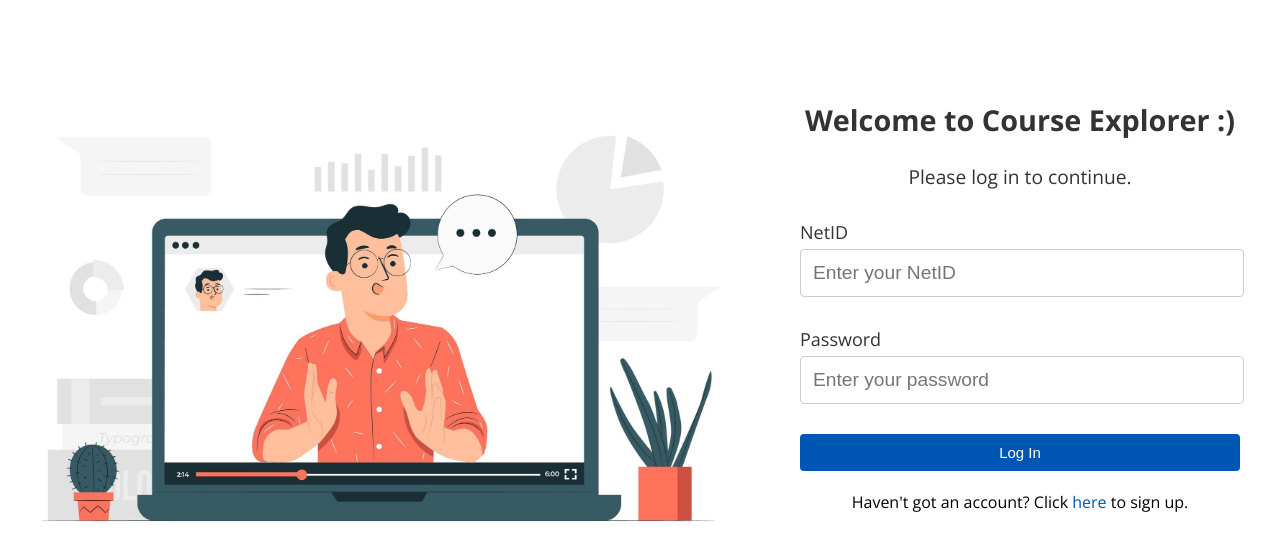
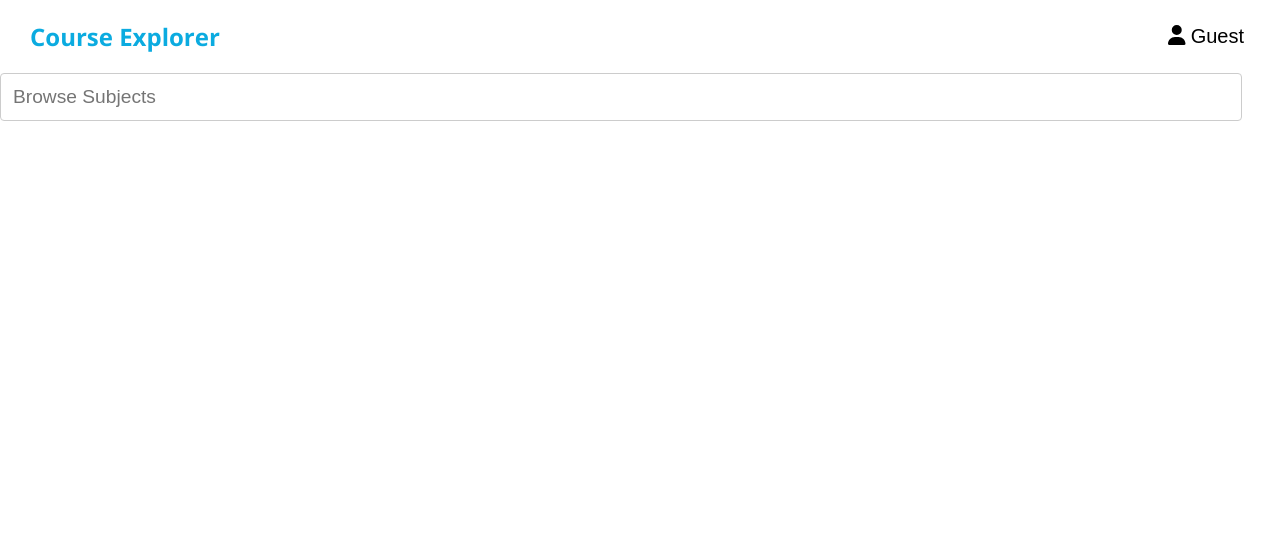
Before and after one commit to shuocheng233/Course-Explorer, a React (Create React App) app in the folder frontend/: page /home in a window 1280 px wide. Before the commit this address led to /login. Shown: the top 560 px of the page. Built offline with nearby package versions, Linux system fonts and the light colour scheme.

Commit message:
add header, basic homepage and section info page

```diff
--- a/frontend/package.json
+++ b/frontend/package.json
@@ -3,6 +3,9 @@
   "version": "0.1.0",
   "private": true,
   "dependencies": {
+    "@fortawesome/fontawesome-svg-core": "^6.5.2",
+    "@fortawesome/free-solid-svg-icons": "^6.5.2",
+    "@fortawesome/react-fontawesome": "^0.2.0",
     "@testing-library/jest-dom": "^5.17.0",
     "@testing-library/react": "^13.4.0",
     "@testing-library/user-event": "^13.5.0",
--- a/frontend/src/App.js
+++ b/frontend/src/App.js
@@ -1,5 +1,7 @@
-import { Routes, Route, BrowserRouter, Navigate } from 'react-router-dom'
+import { Routes, Route, BrowserRouter, Navigate, Outlet } from 'react-router-dom'
 import AuthPage from './components/auth/AuthPage';
+import Header from './components/commmon/Header'
+import HomePage from './components/home/HomePage'
 import './App.css'
 
 function App() {
@@ -8,10 +10,21 @@ function App() {
       <Routes>
         <Route path="/login" element={<AuthPage showLogin={true} />} />
         <Route path="/signup" element={<AuthPage showLogin={false} />} />
-        <Route path="*" element={<Navigate replace to="/login" />} />
+        <Route path="/" element={<Layout />}>
+          <Route path="/home" element={<HomePage />} />
+        </Route>
       </Routes>
     </BrowserRouter>
   );
 }
 
+const Layout = () => {
+  return (
+    <div>
+      <Header />
+      <Outlet />
+    </div>
+  )
+}
+
 export default App;
--- a/frontend/src/components/auth/AuthPage.css
+++ b/frontend/src/components/auth/AuthPage.css
@@ -18,7 +18,6 @@
     display: flex;
     width: 50% !important;
     flex: 40%;
-    align-items: center;
     justify-content: center;
     height: 100%;
 }
@@ -45,10 +44,16 @@ img {
     margin-top: 5px;
 }
 
-form {
+.login-form {
     padding: 20px;
     width: 100%;
-    height: 80%;
+    height: 70%;
+}
+
+.signup-form {
+    padding: 20px;
+    width: 100%;
+    height: 90%;
 }
 
 .form-group {
--- a/frontend/src/components/auth/AuthPage.js
+++ b/frontend/src/components/auth/AuthPage.js
@@ -3,7 +3,7 @@ import Login from './Login'
 import SignUp from './SignUp'
 import './AuthPage.css'
 
-const LoginPage = ({ showLogin }) => {
+const AuthPage = ({ showLogin }) => {
     return (
         <div className="container">
             <div className="left-box">
@@ -17,4 +17,4 @@ const LoginPage = ({ showLogin }) => {
     )
 }
 
-export default LoginPage
+export default AuthPage
--- a/frontend/src/components/auth/Login.js
+++ b/frontend/src/components/auth/Login.js
@@ -36,6 +36,11 @@ const Login = () => {
             if (res.ok) {
                 setError("")
                 const data = await res.json()
+
+                // store data in localStorage
+                localStorage.setItem('netID', netID)
+                localStorage.setItem('firstName', data.firstName)
+                localStorage.setItem('lastName', data.lastName)
                 navigate('/home') // navigate to home page on successful login
 
             } else {
@@ -53,7 +58,7 @@ const Login = () => {
     }
 
     return (
-        <form onSubmit={handleSubmit}>
+        <form className="login-form" onSubmit={handleSubmit}>
             <div className="welcome-message">
                 <h2>Welcome to Course Explorer :)</h2>
                 <p>Please log in to continue.</p>
--- a/frontend/src/components/auth/SignUp.js
+++ b/frontend/src/components/auth/SignUp.js
@@ -1,6 +1,7 @@
 import React, { useState, useRef } from 'react'
 import API_URLS from '../../config/config'
 import { useNavigate } from 'react-router-dom'
+import './AuthPage.css'
 
 const SignUp = () => {
     const firstNameRef = useRef(null)
@@ -56,8 +57,12 @@ const SignUp = () => {
 
             if (res.ok) {
                 // assume the user has been added to the database successfully
+                // store the user data in localStorage
                 // navigate to the dashboard upon successful registration
                 setError("")
+                localStorage.setItem('netID', netID)
+                localStorage.setItem('firstName', firstName)
+                localStorage.setItem('lastName', lastName)
                 navigate('/home')
             } else {
                 setError(data.message)
@@ -70,7 +75,9 @@ const SignUp = () => {
     }
 
   return (
-    <form onSubmit={handleSubmit}>
+        <form className="signup-form" onSubmit={handleSubmit}>
+            <h1>Welcome to Course Explorer :)</h1>
+            <h2>Sign Up</h2>
             <div className="form-group">
                 <label htmlFor="firstName" className="form-label">First Name</label>
                 <input
@@ -100,6 +107,7 @@ const SignUp = () => {
                     ref={netIDRef}
                     required
                 />
+                <small>NetID can only include lowercase letters and digits.</small>
             </div>
             <div className="form-group">
                 <label htmlFor="password" className="form-label">Password</label>
@@ -110,6 +118,7 @@ const SignUp = () => {
                     ref={passwordRef}
                     required
                 />
+                <small>Password must be 3-100 characters long and can include special characters.</small>
             </div>
             {error && <div className="error">{error}</div>}
             <button type="submit" className="btn" disabled={loading}>
--- /dev/null
+++ b/frontend/src/components/commmon/Header.css
@@ -0,0 +1,51 @@
+.header {
+    background-color: transparent;
+    display: flex;
+    justify-content: space-between;
+    align-items: center;
+}
+
+.title {
+    margin-left: 30px;
+    color:#0BABE0;
+    font-size: 24px;
+}
+
+.user {
+    right: 30px;
+    background-color: transparent;
+    border: none;
+    cursor: pointer;
+    font-size: 20px;
+    position: relative;
+}
+
+.dropdown {
+    position: absolute;
+    right: 0;
+    background-color: white;
+    border: 1px solid #ccc;
+    border-radius: 5px;
+    box-shadow: 0 2px 5px rbga(0,0,0,0.2);
+    width: 200px;
+    height: 100px;
+    top: 150%;
+    z-index: 1000;
+}
+
+.dropdown button {
+    width: 100%;
+    height: 50px;
+    padding: 8px 16px;
+    font-size: 16px;
+    text-align: center;
+    border: none;
+    background-color: transparent;
+    cursor: pointer;
+    color: #333;
+    display: block;
+}
+
+.dropdown button:hover {
+    background-color: #f0f0f0;
+}
--- /dev/null
+++ b/frontend/src/components/commmon/Header.js
@@ -0,0 +1,39 @@
+import React, { useEffect, useState } from 'react';
+import { FontAwesomeIcon } from '@fortawesome/react-fontawesome';
+import { faUser } from '@fortawesome/free-solid-svg-icons';
+import './Header.css';
+
+const Header = () => {
+    const [isDropdownVisible, setIsDropdownVisible] = useState(false);
+    const [username, setUsername] = useState("");
+
+    let content
+    useEffect(() => {
+        const firstName = localStorage.getItem('firstName');
+        const lastName = localStorage.getItem('lastName');
+        if (firstName && lastName) {
+            setUsername(`${firstName} ${lastName}`);
+        }
+    }, []);
+
+    const toggleDropdown = () => {
+        setIsDropdownVisible(prev => !prev);
+    };
+
+    return (
+        <header className='header'>
+            <h2 className='title'>Course Explorer</h2>
+            <button className='user' onClick={toggleDropdown} aria-expanded={isDropdownVisible}>
+                <FontAwesomeIcon icon={faUser} /> {username || 'Guest'}
+                {isDropdownVisible && (
+                    <div className='dropdown'>
+                        <button>My Favorite Courses</button>
+                        <button>Logout</button>
+                    </div>
+                )}
+            </button>
+        </header>
+    );
+}
+
+export default Header;
--- a/frontend/src/components/home/HomePage.js
+++ b/frontend/src/components/home/HomePage.js
@@ -1,11 +1,72 @@
-import React from 'react'
+import React, { useState, useEffect } from 'react'
 import { useNavigate } from 'react-router-dom'
+import API_URLS from '../../config/config'
 
 const HomePage = () => {
+    const [sections, setSections] = useState([])
+    const [selectedSubjects, setSelectedSubjects] = useState([])
+    const [searchTerm, setSearchTerm] = useState("")
+    const [error, setError] = useState("")
     const navigate = useNavigate()
 
+    useEffect(() => {
+        const fetchSubjects = async () => {
+            try {
+                const res = await fetch(API_URLS.getAllSubjects)
+                if (res.ok) {
+                    const data = await res.json()
+                    setSubjects(data)
+                    setSelectedSubjects(data)
+                } else {
+                    throw new Error("Unable to fetch subjects data.")
+                }
+            } catch (err) {
+                setError(err.message)
+                console.error(err)
+            }
+        }
+
+        // select distinct subject
+        // suppose the returned list if of the form [[],[],[],...]
+        fetchSubjects()
+    }, [])
+
+    const handleSearchTermChange = (e) => {
+        setSearchTerm(e.target.value)
+    }
+
+    // function for handling form submission
+    // on submission, filter the result from subjects array
+    // store the result in selectedSubjects
+    const handleSubmit = (e) => {
+        e.preventDefault()
+
+        let arr  = []
+        const keyword = searchTerm.trim().toLowerCase()
+        for (let i = 0; i < subjects.length; i++) {
+            const subject = subjects[i][0].trim().toLowerCase()
+            const number = subjects[i][1].trim().toLowerCase()
+            const title = subjects[i][2].trim().toLowerCase()
+            const code = subject + number
+            const codeSpaced = subject + ' ' + number
+
+            if (subject.includes(keyword) || number.includes(keyword) || title.includes(keyword) ||
+                code.includes(keyword) || codeSpaced.includes(keyword)) {
+                arr.push(subjects[i])
+            }
+        }
+        setSelectedSubjects(arr)
+    }
     return (
-        <button className="home-button" onClick={() => navigate('/users')} >Get Subject Info</button>
+        <div>
+            <input
+                type="text"
+                name="search"
+                id="search"
+                placeholder="Browse Subjects"
+
+            />
+        </div>
     )
 }
 
--- a/frontend/src/config/config.js
+++ b/frontend/src/config/config.js
@@ -1,6 +1,8 @@
 const API_URLS = {
     login: 'http://127.0.0.1:5000/login', // Endpoint for user login requests
     signup: 'http://127.0.0.1:5000/signup', // Endpoint for user sign up requests
+    // getAllSubjects: 'http://127.0.0.1:5000/getAllCourses', // Endpoint for getting all subjects
+    // section: 'http://127.0.0.1:5000/getSections', // Endpoint for getting a specific section
 }
 
 export default API_URLS
```
Also changed, not shown: frontend/src/components/section/SectionInfo.css (added, +45 -0 lines), frontend/src/components/section/SectionInfo.js (added, +33 -0 lines), 1 other file (tests, documents, lock files or other folders). Lines whose indentation alone changed are shown as unchanged.
